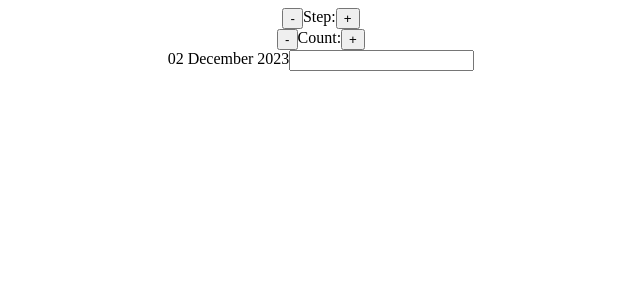
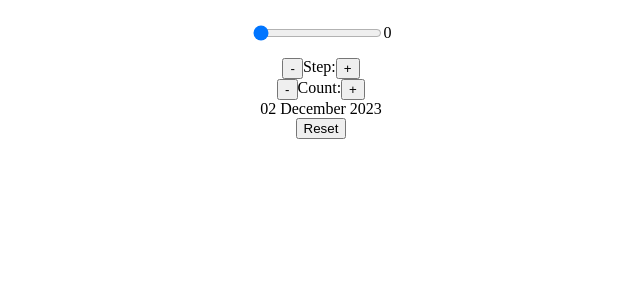
Before and after one commit to byunn90/DateCounterV2, a React (Create React App) app in the folder date-counter/: page / in a window 1280 px wide. Shown: the top 300 px of the page, without its empty margins (319-959 px from the left). Built offline with nearby package versions, Linux system fonts and the light colour scheme.

Commit message:
date coutner

```diff
--- a/date-counter/src/App.js
+++ b/date-counter/src/App.js
@@ -14,6 +14,7 @@ function Counter() {
   // Usestates Days and Month
   const [day, setDay] = useState(23);
   const [month, setMonth] = useState(1);
+  const [sliderValue, setSliderValue] = useState(0);
 
   // Date Variables
   const currentDate = new Date();
@@ -30,13 +31,31 @@ function Counter() {
     setMonth((m) => m + increament);
   };
 
+  function handleSliderChange(e) {
+    setSliderValue(e.target.value);
+  }
+  function sliderReset() {
+    setSliderValue(0);
+  }
+
   return (
     <div>
+      <div className="slider">
+        <input
+          type="range"
+          min="0"
+          max="10"
+          value={sliderValue}
+          onChange={handleSliderChange}
+        />
+        <p>{sliderValue}</p>
+      </div>
       <div className="buttons">
         <button onClick={() => handleStepChange(-1)}>-</button>
         <span>Step: {setDay}</span>
         <button onClick={() => handleStepChange(1)}>+</button>
       </div>
+      <div></div>
       <div className="button2">
         <button onClick={() => handleCountChange(-1)}>-</button>
         <span>Count: {setMonth}</span>
@@ -44,15 +63,9 @@ function Counter() {
       </div>
       <div className="date">
         <span>{formattedDate}</span>
-        <form>
-          {/* setting up form input for date counter for tommorrow */}
-          <input
-            type="text"
-            placeholder=""
-            value={""}
-            onChange={(e) => {}}
-          ></input>
-        </form>
+      </div>
+      <div className="btnReset">
+        <button onClick={sliderReset}>Reset</button>
       </div>
     </div>
   );
--- a/date-counter/src/styles.css
+++ b/date-counter/src/styles.css
@@ -16,3 +16,13 @@
   display: flex;
   justify-content: center;
 }
+
+.slider {
+  display: flex;
+  justify-content: center;
+}
+
+.btnReset {
+  display: flex;
+  justify-content: center;
+}
```
